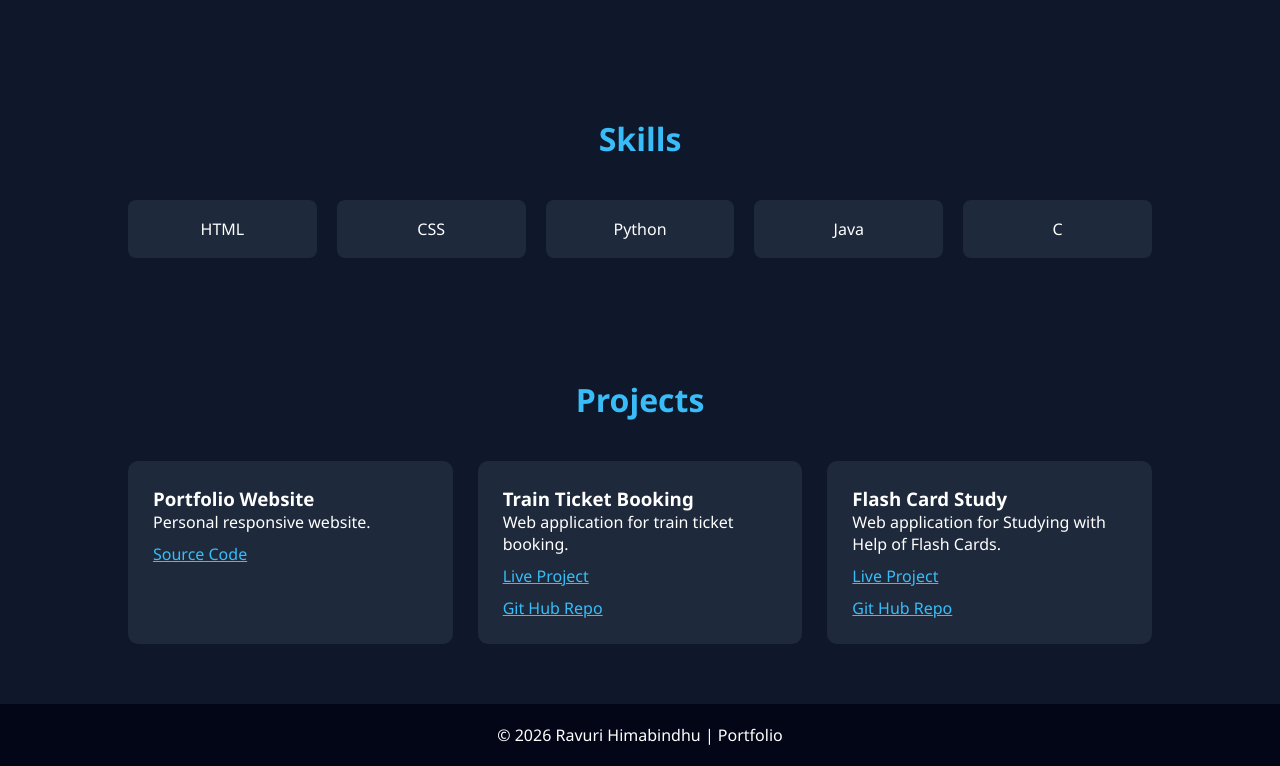
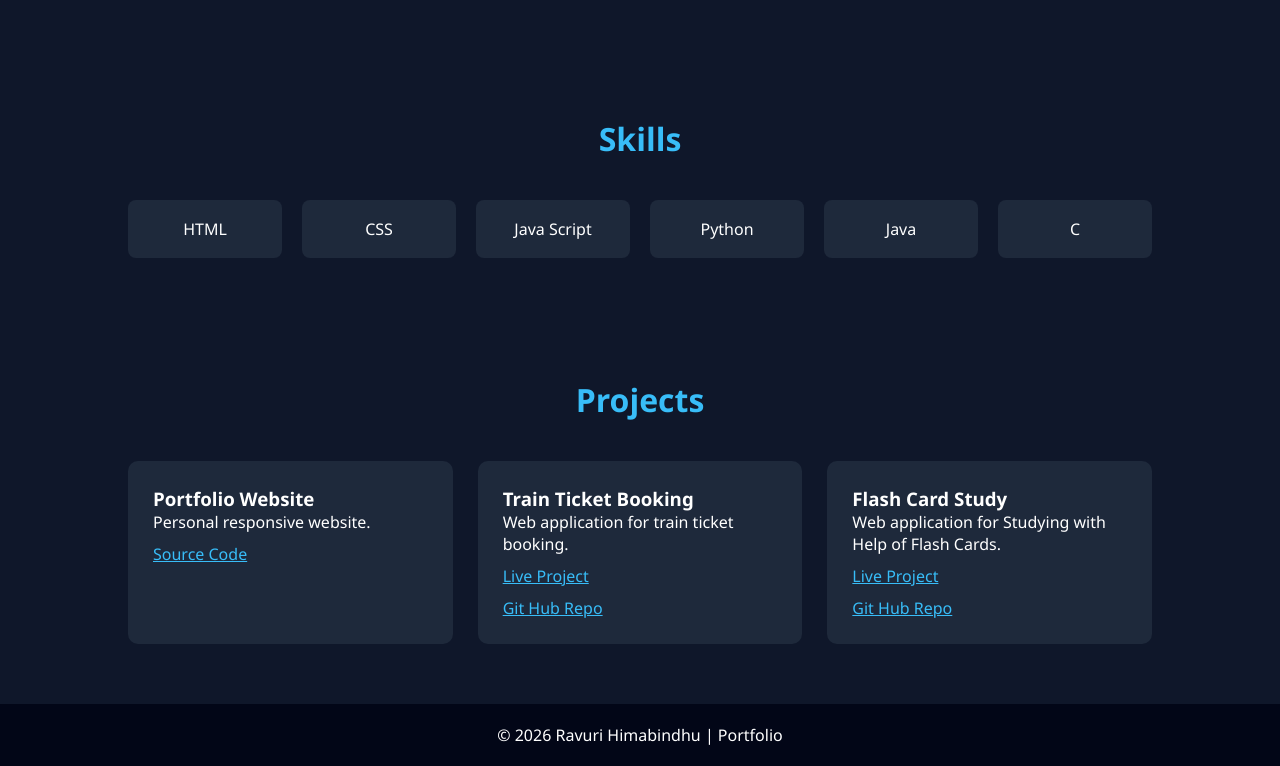
Before and after one commit to Himabindhu-123/Personal-Portfolio, a plain HTML site: page index.html in a window 1280 px wide. Shown: the part 1168-1934 px from the top of the page. Drawn offline with nearby package versions, Linux system fonts and the light colour scheme.

```diff
--- a/index.html
+++ b/index.html
@@ -123,6 +123,7 @@
 
 <div class="skill">HTML</div>
 <div class="skill">CSS</div>
+<div class="skill">Java Script</div>
 <div class="skill">Python</div>
 <div class="skill">Java</div>
 <div class="skill">C</div>
```
